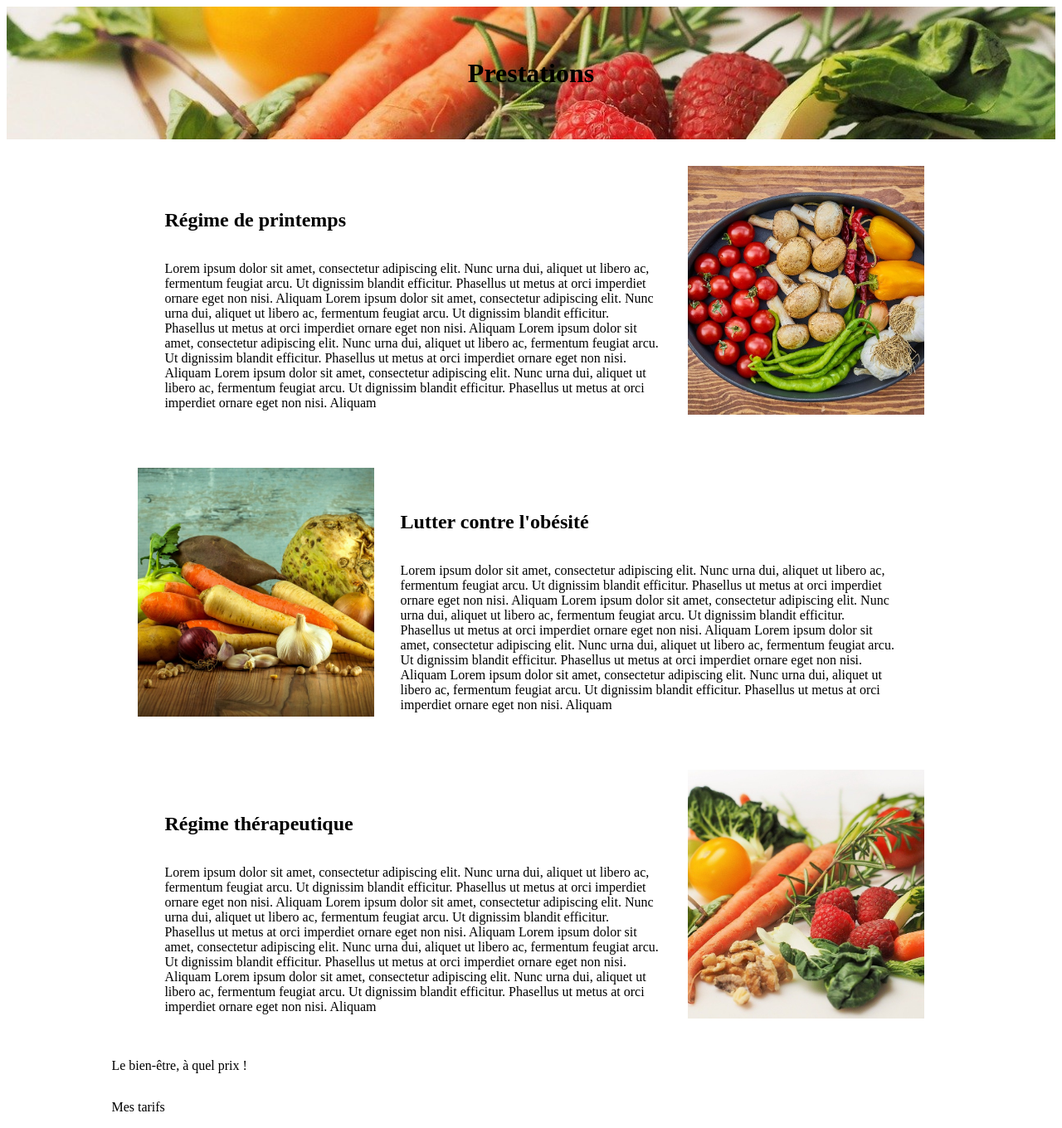
After one commit to furkanKrdmr/Nutrition, a PHP site: page /methodes.html in a window 1280 px wide. The commit adds this page. Shown: the whole page at 83% size. Run offline with PHP 8.4, Linux system fonts and the light colour scheme.

Commit message:
added file methodes.html and some pictures in img

```diff
--- /dev/null
+++ b/methodes.html
@@ -0,0 +1,112 @@
+<!DOCTYPE html>
+<html lang="en">
+<head>
+    <meta charset="UTF-8">
+    <meta http-equiv="X-UA-Compatible" content="IE=edge">
+    <meta name="viewport" content="width=device-width, initial-scale=1.0">
+    <title>Document</title>
+    <link rel="stylesheet" href="style.css">
+</head>
+<body>
+
+    <div class = "methode-title">
+        <h1>Prestations</h1>
+        <!-- <img src="img/vegetables-1085063_1280.jpg" alt="image de légumes">  -->
+    </div>
+
+    <div class = "main-box">
+        <div class="parag">
+            <div class = "parag-text">
+                <div class = "parag-text-title">
+                    <h2>Régime de printemps</h2>
+                </div>
+                <div class = "parag-text-par">
+                    <p>Lorem ipsum dolor sit amet, consectetur adipiscing elit. Nunc urna dui, aliquet
+                        ut libero ac, fermentum feugiat arcu. Ut dignissim blandit efficitur. Phasellus
+                        ut metus at orci imperdiet ornare eget non nisi. Aliquam Lorem ipsum dolor sit amet,
+                        consectetur adipiscing elit. Nunc urna dui, aliquet ut libero ac, fermentum feugiat
+                        arcu. Ut dignissim blandit efficitur. Phasellus ut metus at orci imperdiet ornare
+                        eget non nisi. Aliquam
+                        Lorem ipsum dolor sit amet, consectetur adipiscing elit. Nunc urna dui, aliquet
+                        ut libero ac, fermentum feugiat arcu. Ut dignissim blandit efficitur. Phasellus
+                        ut metus at orci imperdiet ornare eget non nisi. Aliquam Lorem ipsum dolor sit amet,
+                        consectetur adipiscing elit. Nunc urna dui, aliquet ut libero ac, fermentum feugiat
+                        arcu. Ut dignissim blandit efficitur. Phasellus ut metus at orci imperdiet ornare
+                        eget non nisi. Aliquam
+                    </p>
+                </div>
+
+            </div>
+
+            <div class="image1">
+                <!--<img src="img/casserole.jpg" alt="image de plat cuisiné">-->
+            </div>
+
+        </div>
+
+        <div class="parag">
+            <div class="image2">
+<!--<img src="img/vegetables-2.jpg" alt="image de plat cuisiné">-->
+            </div>
+
+            <div class = "parag-text">
+                <div class = "parag-text-title">
+                    <h2>Lutter contre l'obésité</h2>
+                </div>
+                <div class = "parag-text-par">
+                    <p>Lorem ipsum dolor sit amet, consectetur adipiscing elit. Nunc urna dui, aliquet
+                        ut libero ac, fermentum feugiat arcu. Ut dignissim blandit efficitur. Phasellus
+                        ut metus at orci imperdiet ornare eget non nisi. Aliquam Lorem ipsum dolor sit amet,
+                        consectetur adipiscing elit. Nunc urna dui, aliquet ut libero ac, fermentum feugiat
+                        arcu. Ut dignissim blandit efficitur. Phasellus ut metus at orci imperdiet ornare
+                        eget non nisi. Aliquam
+                        Lorem ipsum dolor sit amet, consectetur adipiscing elit. Nunc urna dui, aliquet
+                        ut libero ac, fermentum feugiat arcu. Ut dignissim blandit efficitur. Phasellus
+                        ut metus at orci imperdiet ornare eget non nisi. Aliquam Lorem ipsum dolor sit amet,
+                        consectetur adipiscing elit. Nunc urna dui, aliquet ut libero ac, fermentum feugiat
+                        arcu. Ut dignissim blandit efficitur. Phasellus ut metus at orci imperdiet ornare
+                        eget non nisi. Aliquam
+                    </p>
+                </div>
+            </div>
+        </div>
+
+        <div class="parag">
+            <div class = "parag-text">
+                <div class = "parag-text-title">
+                    <h2>Régime thérapeutique</h2>
+                </div>
+                <div class = "parag-text-par">
+                    <p>Lorem ipsum dolor sit amet, consectetur adipiscing elit. Nunc urna dui, aliquet
+                        ut libero ac, fermentum feugiat arcu. Ut dignissim blandit efficitur. Phasellus
+                        ut metus at orci imperdiet ornare eget non nisi. Aliquam Lorem ipsum dolor sit amet,
+                        consectetur adipiscing elit. Nunc urna dui, aliquet ut libero ac, fermentum feugiat
+                        arcu. Ut dignissim blandit efficitur. Phasellus ut metus at orci imperdiet ornare
+                        eget non nisi. Aliquam
+                        Lorem ipsum dolor sit amet, consectetur adipiscing elit. Nunc urna dui, aliquet
+                        ut libero ac, fermentum feugiat arcu. Ut dignissim blandit efficitur. Phasellus
+                        ut metus at orci imperdiet ornare eget non nisi. Aliquam Lorem ipsum dolor sit amet,
+                        consectetur adipiscing elit. Nunc urna dui, aliquet ut libero ac, fermentum feugiat
+                        arcu. Ut dignissim blandit efficitur. Phasellus ut metus at orci imperdiet ornare
+                        eget non nisi. Aliquam
+                    </p>
+                </div>
+            </div>
+
+            <div class="image3">
+               <!-- <img src="img/vegetables.jpg" alt="image de plat cuisiné">-->
+            </div>
+        </div>
+
+        <div classe = "methode-sentence">
+            <p>Le bien-être, à quel prix !</p>
+        </div>
+        <div classe = "methode-button">
+            <p>Mes tarifs</p>
+        </div>
+
+    </div>
+
+
+</body>
+</html>
--- a/style.css
+++ b/style.css
@@ -55,3 +55,66 @@
     padding: 0 10px;
     display: block;
   }
+
+
+/* début page Méthodes */
+
+.methode-title {
+  height: 10em;
+  width: 100%;
+  background-image: url('img/vegetables.jpg');
+  background-size: cover;
+  background-position: center;
+  display: flex;
+  justify-content: center;
+  align-items: center;
+}
+
+.main-box {
+  box-sizing: border-box;
+  width: 80%;
+  height: 600px;
+  display: flex;
+  flex-direction: column;
+  justify-content: space-between;
+  margin: 0 auto;
+}
+
+.parag {
+  display: flex;
+  flex-direction: row;
+  height: 300px;
+  margin: 2em;
+}
+
+.image1 {
+  background-image: url('img/casserole.jpg');
+  background-size: cover;
+  background-position: center;
+  display: flex;
+  min-width: 30%;
+}
+
+.image2 {
+  background-image: url('img/vegetables-2.jpg');
+  background-size: cover;
+  background-position: center;
+  display: flex;
+  min-width: 30%;
+}
+
+.image3 {
+  background-image: url('img/vegetables.jpg');
+  background-size: cover;
+  background-position: center;
+  display: flex;
+  min-width: 30%;
+}
+
+.parag-text {
+   min-width: 60%;
+   padding: 2em;
+   display: flex;
+   flex-direction: column;
+   justify-content: space-around;
+}
```
Also changed, not shown: img/casserole.jpg (added), img/meal.jpg (added), img/vegetables-2.jpg (added), img/vegetables.jpg (added).
